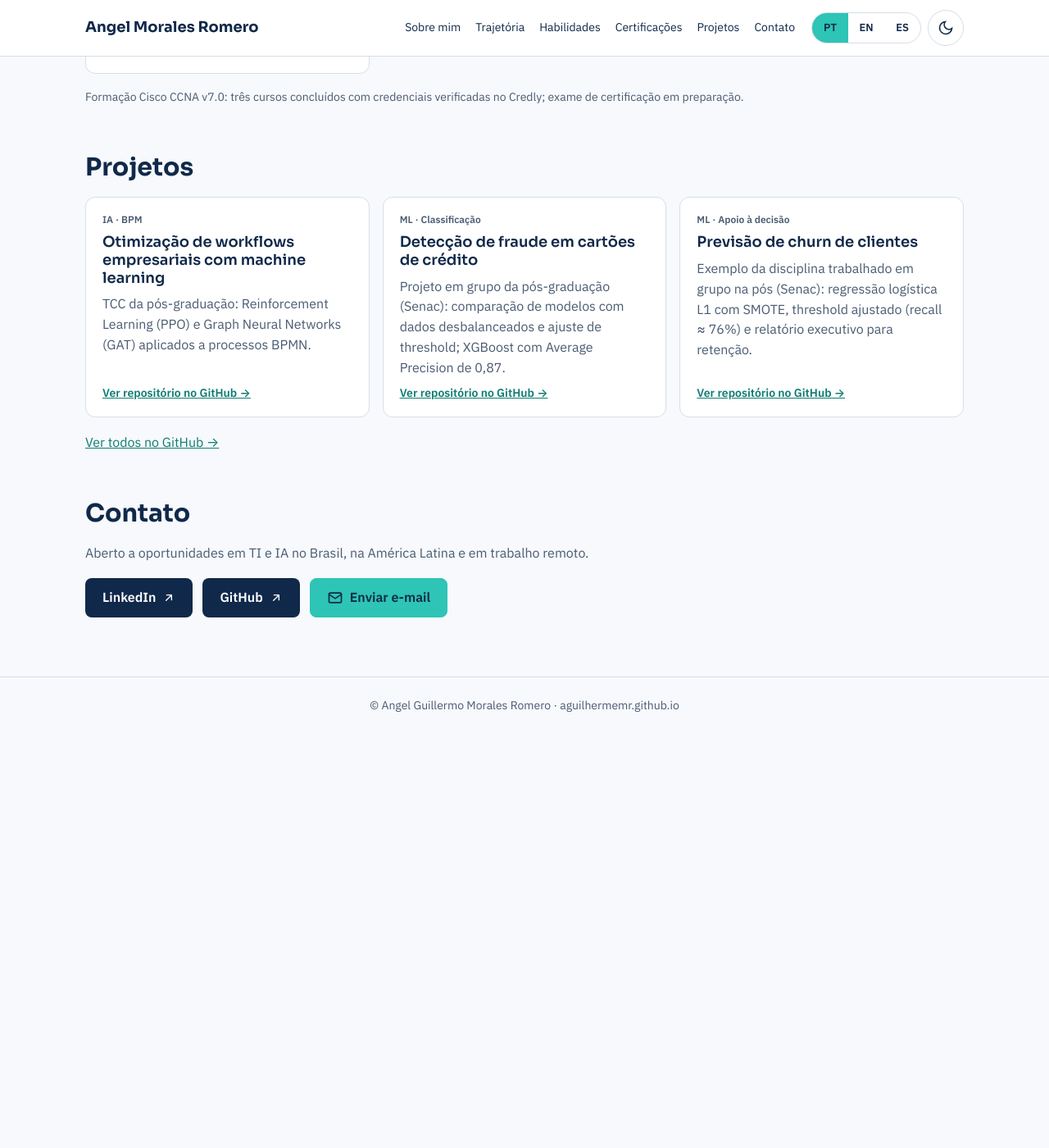
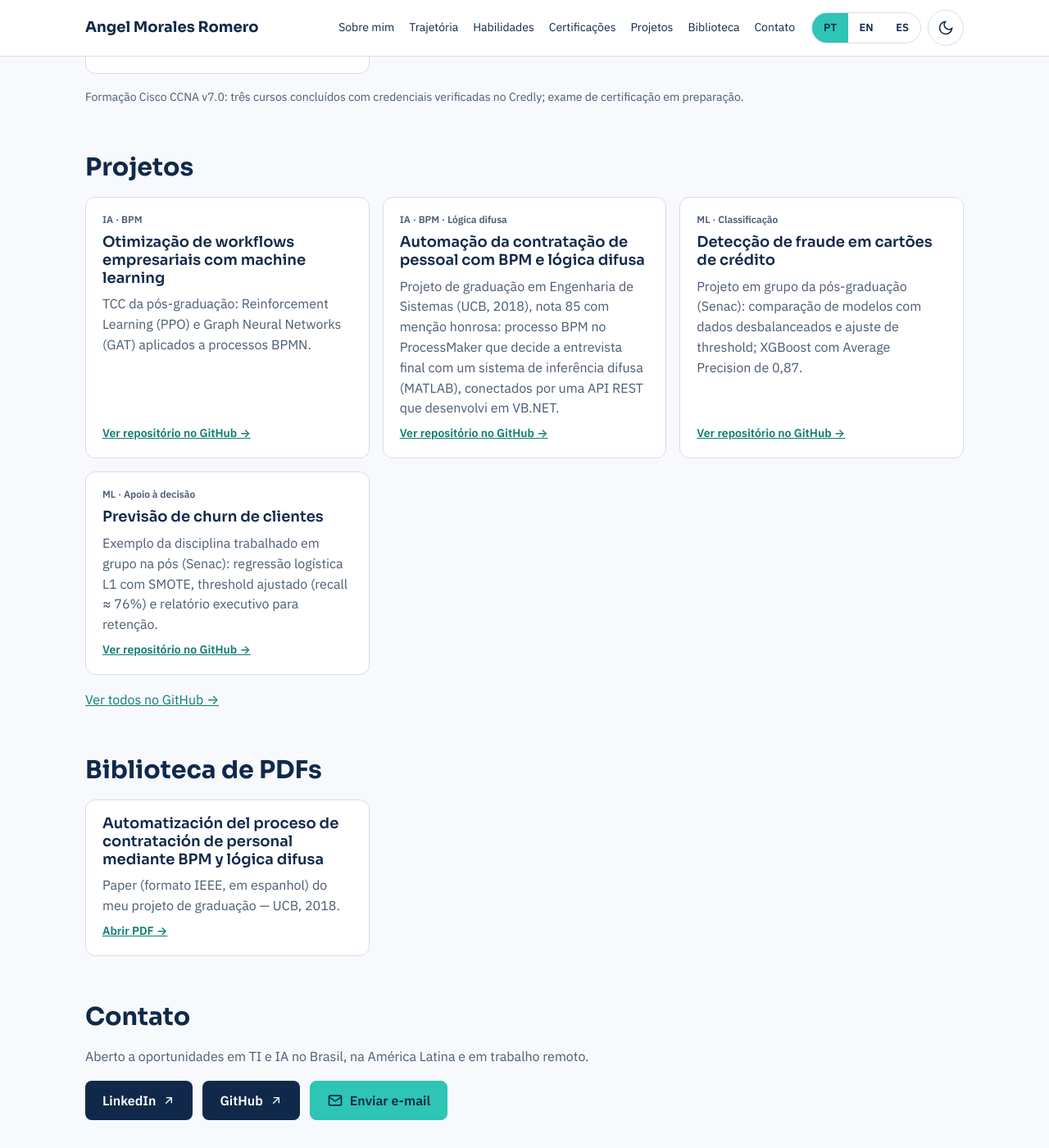
Before and after one commit to aguilhermemr/aguilhermemr.github.io, a Jekyll site: the page built from index.html, in a window 1280 px wide and 1400 px high, scrolled down 2279 px. Shown: the whole window at 82% size. Built offline with Jekyll 4.4.1, drawn with Linux system fonts in a browser that asks for light colours; before the commit the page ends 3175 px from its top, so only the background shows below that.

Commit message:
Portfólio: projeto de graduação (BPM + lógica difusa) nos projetos, na trajetória e na biblioteca

```diff
--- a/_data/biblioteca.yml
+++ b/_data/biblioteca.yml
@@ -8,4 +8,15 @@
 #   file: introducao-rl.pdf
 #   desc: "Resumo de estudo, 12 páginas."
 #   lang: pt
-[]
+- title: "Automatización del proceso de contratación de personal mediante BPM y lógica difusa"
+  file: Paper_IEEE_AGMR_2018.pdf
+  desc: "Paper (formato IEEE, em espanhol) do meu projeto de graduação — UCB, 2018."
+  lang: pt
+- title: "Recruitment process automation with BPM and fuzzy logic"
+  file: Paper_IEEE_AGMR_2018.pdf
+  desc: "IEEE-format paper (in Spanish) on my capstone project — UCB, 2018."
+  lang: en
+- title: "Automatización del proceso de contratación de personal mediante BPM y lógica difusa"
+  file: Paper_IEEE_AGMR_2018.pdf
+  desc: "Paper en formato IEEE de mi proyecto de grado — UCB, 2018."
+  lang: es
--- a/_data/en.yml
+++ b/_data/en.yml
@@ -74,6 +74,7 @@ timeline:
     org: Universidad Católica Boliviana, La Paz, Bolivia
     dates: 2011 – 2019
     details:
+      - "Capstone project: recruitment automation with BPM and fuzzy logic (graded 85, with honors)."
       - "Business Administration at the same university: 95% of coursework completed."
   - kind: job
     title: Customer Service & After-Sales Support
@@ -129,6 +130,10 @@ projects:
     title: Business workflow optimization with machine learning
     desc: "Postgraduate thesis: Reinforcement Learning (PPO) and Graph Neural Networks (GAT) applied to BPMN processes."
     repo: https://github.com/aguilhermemr/tcc_senac_agmr
+  - tag: AI · BPM · Fuzzy logic
+    title: Recruitment automation with BPM and fuzzy logic
+    desc: "Systems Engineering capstone project (UCB, 2018), graded 85 with honors: a ProcessMaker BPM workflow that makes the final-interview decision with a fuzzy inference system (MATLAB), connected through a REST API I built in VB.NET."
+    repo: https://github.com/aguilhermemr/Proyecto-de-Grado-AGMR-repositorio-de-contratacion
   - tag: ML · Classification
     title: Credit card fraud detection
     desc: "Postgraduate group project (Senac): model comparison on imbalanced data with threshold tuning; XGBoost reached an Average Precision of 0.87."
--- a/_data/es.yml
+++ b/_data/es.yml
@@ -74,6 +74,7 @@ timeline:
     org: Universidad Católica Boliviana, La Paz, Bolivia
     dates: 2011 – 2019
     details:
+      - "Proyecto de grado: automatización de la contratación de personal con BPM y lógica difusa (nota 85, con mención de honor)."
       - "Administración de Empresas en la misma universidad: 95% del plan de estudios aprobado."
   - kind: job
     title: Atención al cliente y soporte posventa
@@ -129,6 +130,10 @@ projects:
     title: Optimización de flujos de trabajo empresariales con machine learning
     desc: "Tesis del posgrado: Reinforcement Learning (PPO) y Graph Neural Networks (GAT) aplicados a procesos BPMN."
     repo: https://github.com/aguilhermemr/tcc_senac_agmr
+  - tag: IA · BPM · Lógica difusa
+    title: Automatización de la contratación de personal con BPM y lógica difusa
+    desc: "Proyecto de grado de Ingeniería de Sistemas (UCB, 2018), nota 85 con mención de honor: proceso BPM en ProcessMaker que decide la entrevista final con un sistema de inferencia difusa (MATLAB), conectados por una API REST que desarrollé en VB.NET."
+    repo: https://github.com/aguilhermemr/Proyecto-de-Grado-AGMR-repositorio-de-contratacion
   - tag: ML · Clasificación
     title: Detección de fraude en tarjetas de crédito
     desc: "Proyecto en grupo del posgrado (Senac): comparación de modelos con datos desbalanceados y ajuste del umbral; XGBoost con Average Precision de 0,87."
--- a/_data/pt.yml
+++ b/_data/pt.yml
@@ -74,6 +74,7 @@ timeline:
     org: Universidad Católica Boliviana, La Paz, Bolívia
     dates: 2011 – 2019
     details:
+      - "Projeto de graduação: automação da contratação de pessoal com BPM e lógica difusa (nota 85, com menção honrosa)."
       - "Administração de Empresas na mesma universidade: 95% da grade curricular concluída."
   - kind: job
     title: Atendimento ao cliente e suporte pós-venda
@@ -129,6 +130,10 @@ projects:
     title: Otimização de workflows empresariais com machine learning
     desc: "TCC da pós-graduação: Reinforcement Learning (PPO) e Graph Neural Networks (GAT) aplicados a processos BPMN."
     repo: https://github.com/aguilhermemr/tcc_senac_agmr
+  - tag: IA · BPM · Lógica difusa
+    title: Automação da contratação de pessoal com BPM e lógica difusa
+    desc: "Projeto de graduação em Engenharia de Sistemas (UCB, 2018), nota 85 com menção honrosa: processo BPM no ProcessMaker que decide a entrevista final com um sistema de inferência difusa (MATLAB), conectados por uma API REST que desenvolvi em VB.NET."
+    repo: https://github.com/aguilhermemr/Proyecto-de-Grado-AGMR-repositorio-de-contratacion
   - tag: ML · Classificação
     title: Detecção de fraude em cartões de crédito
     desc: "Projeto em grupo da pós-graduação (Senac): comparação de modelos com dados desbalanceados e ajuste de threshold; XGBoost com Average Precision de 0,87."
```
